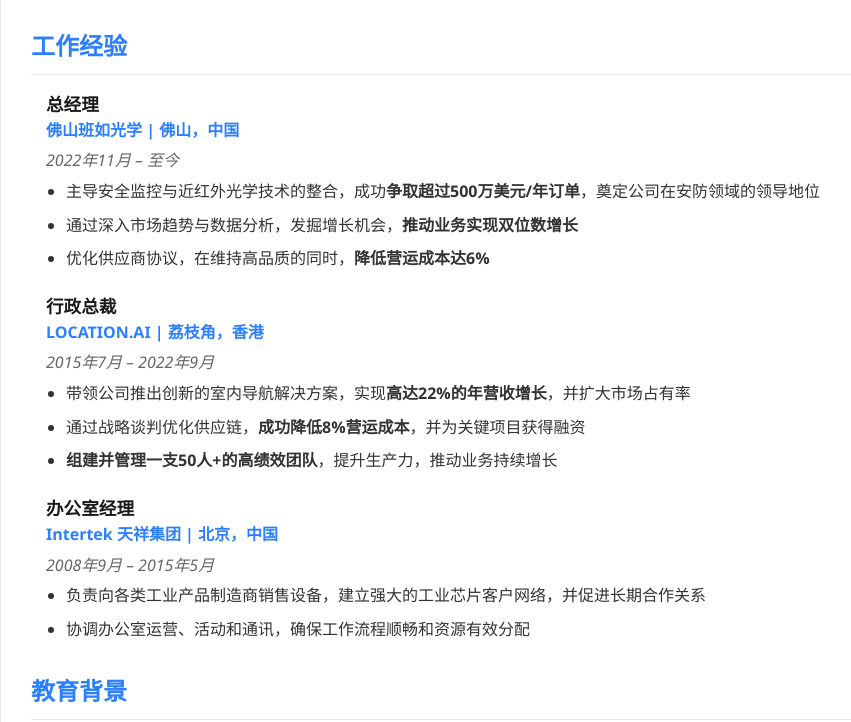
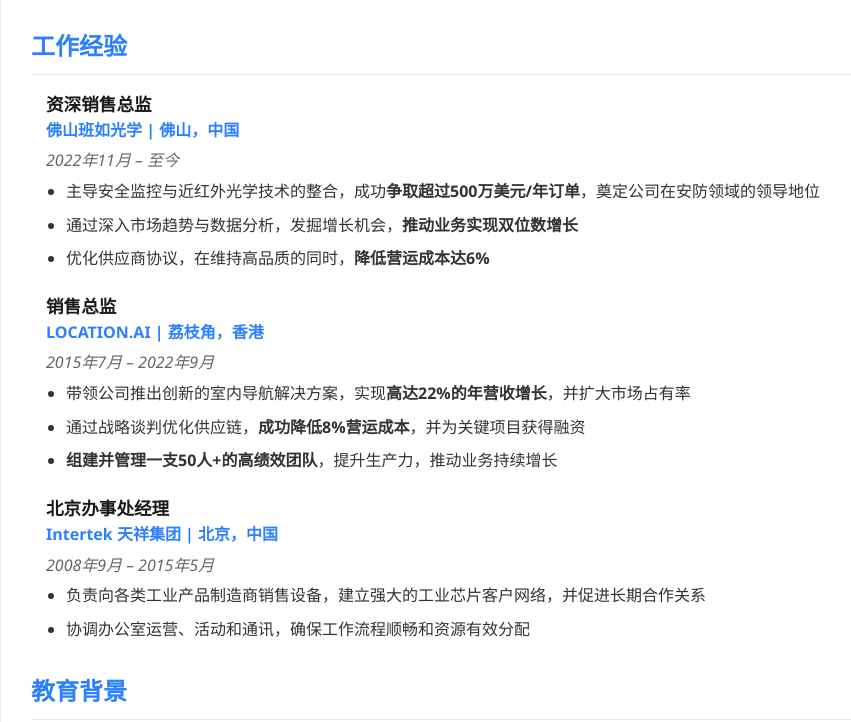
Before and after one commit to Kathantam/kathantam.github.io, a plain HTML site: page resume_cn.html in a window 1280 px wide. Shown: the part 552-1274 px from the top of the page, without its empty margins (159-1010 px from the left). Drawn offline with Linux system fonts and the light colour scheme.

Commit message:
resume_cn.html

```diff
--- a/resume_cn.html
+++ b/resume_cn.html
@@ -184,7 +184,7 @@
             <h2>工作经验</h2>
             <div class="section-content">
                 <div class="job">
-                    <div class="job-title">总经理</div>
+                    <div class="job-title">资深销售总监</div>
                     <div class="company">佛山班如光学 | 佛山，中国</div>
                     <div class="date">2022年11月 – 至今</div>
                     <ul>
@@ -195,7 +195,7 @@
                 </div>
 
                 <div class="job">
-                    <div class="job-title">行政总裁</div>
+                    <div class="job-title">销售总监</div>
                     <div class="company">LOCATION.AI | 荔枝角，香港</div>
                     <div class="date">2015年7月 – 2022年9月</div>
                     <ul>
@@ -206,7 +206,7 @@
                 </div>
 
                 <div class="job">
-                    <div class="job-title">办公室经理</div>
+                    <div class="job-title">北京办事处经理</div>
                     <div class="company">Intertek 天祥集团 | 北京，中国</div>
                     <div class="date">2008年9月 – 2015年5月</div>
                     <ul>
```
